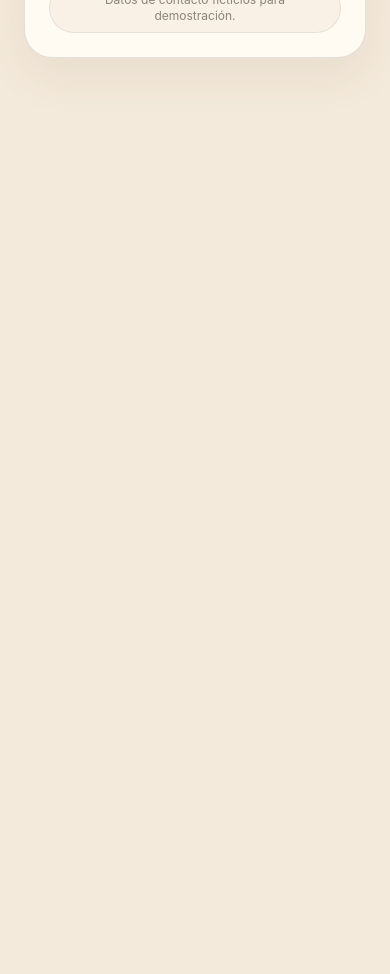
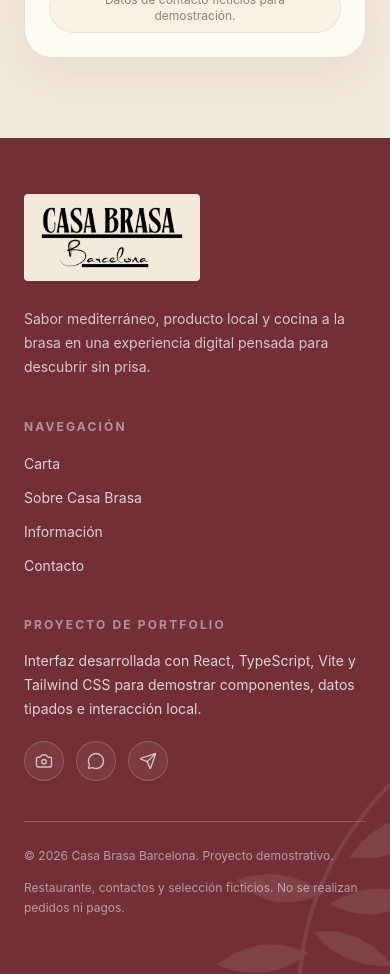
Before and after one commit to alxnrocha/casa-brasa-barcelona, a React (Vite) app: page / in a window 390 px wide. Shown: the part 5180-6154 px from the top of the page. Before the commit the page ends 5318 px from the top, so only its background shows below. Built offline with nearby package versions, Linux system fonts and the light colour scheme.

Commit message:
feat: build responsive portfolio footer

```diff
--- a/src/App.tsx
+++ b/src/App.tsx
@@ -1,3 +1,4 @@
+import { Footer } from './components/Footer'
 import { Header } from './components/Header'
 import { Hero } from './components/Hero'
 import { MenuSection } from './components/MenuSection'
@@ -12,6 +13,7 @@ export function App() {
         <MenuSection />
         <RestaurantInfo />
       </main>
+      <Footer />
     </div>
   )
 }
--- /dev/null
+++ b/src/components/Footer.tsx
@@ -0,0 +1,134 @@
+import { Camera, MessageCircle, Send } from 'lucide-react'
+import { BrandLogo } from './BrandLogo'
+
+const footerNavigation = [
+  { href: '#carta', label: 'Carta' },
+  { href: '#sobre', label: 'Sobre Casa Brasa' },
+  { href: '#informacion', label: 'Información' },
+  { href: '#contacto', label: 'Contacto' },
+] as const
+
+const socialPlatforms = [
+  { icon: Camera, label: 'Galería social' },
+  { icon: MessageCircle, label: 'Comunidad' },
+  { icon: Send, label: 'Novedades' },
+] as const
+
+export function Footer() {
+  return (
+    <footer className="relative overflow-hidden bg-wine px-6 py-14 text-white sm:px-10 lg:px-16">
+      <div
+        className="pointer-events-none absolute -bottom-16 -right-12 size-72 opacity-[0.09]"
+        aria-hidden="true"
+      >
+        <svg
+          className="size-full"
+          viewBox="0 0 280 280"
+          fill="none"
+          xmlns="http://www.w3.org/2000/svg"
+        >
+          <path
+            d="M145 250C143 181 164 105 232 35"
+            stroke="currentColor"
+            strokeWidth="4"
+            strokeLinecap="round"
+          />
+          <path
+            d="M174 150C203 133 229 131 260 141C238 159 213 168 174 150Z"
+            fill="currentColor"
+          />
+          <path
+            d="M154 197C120 183 92 188 65 209C94 220 125 221 154 197Z"
+            fill="currentColor"
+          />
+          <path
+            d="M194 104C213 77 237 64 270 62C258 91 235 111 194 104Z"
+            fill="currentColor"
+          />
+          <path
+            d="M159 177C190 173 215 184 236 210C203 211 178 201 159 177Z"
+            fill="currentColor"
+          />
+          <path
+            d="M170 139C143 120 116 116 84 126C106 149 134 155 170 139Z"
+            fill="currentColor"
+          />
+        </svg>
+      </div>
+
+      <div className="relative mx-auto max-w-[80rem]">
+        <div className="grid gap-10 border-b border-white/18 pb-10 md:grid-cols-[1.1fr_0.7fr_1fr] md:gap-8">
+          <div>
+            <a
+              href="#inicio"
+              className="inline-block rounded-sm bg-cream px-4 py-3 focus-visible:outline-2 focus-visible:outline-offset-4 focus-visible:outline-white"
+              aria-label="Casa Brasa Barcelona, volver al inicio"
+            >
+              <BrandLogo className="w-36" />
+            </a>
+            <p className="mt-5 max-w-sm text-sm leading-6 text-white/72">
+              Sabor mediterráneo, producto local y cocina a la brasa en una
+              experiencia digital pensada para descubrir sin prisa.
+            </p>
+          </div>
+
+          <nav aria-label="Navegación del pie de página">
+            <p className="text-xs font-bold uppercase tracking-[0.18em] text-white/48">
+              Navegación
+            </p>
+            <ul className="mt-4 space-y-2.5">
+              {footerNavigation.map((item) => (
+                <li key={item.href}>
+                  <a
+                    className="rounded-sm text-sm text-white/78 transition-colors hover:text-white focus-visible:outline-2 focus-visible:outline-offset-3 focus-visible:outline-white"
+                    href={item.href}
+                  >
+                    {item.label}
+                  </a>
+                </li>
+              ))}
+            </ul>
+          </nav>
+
+          <div>
+            <p className="text-xs font-bold uppercase tracking-[0.18em] text-white/48">
+              Proyecto de portfolio
+            </p>
+            <p className="mt-4 max-w-sm text-sm leading-6 text-white/78">
+              Interfaz desarrollada con React, TypeScript, Vite y Tailwind CSS
+              para demostrar componentes, datos tipados e interacción local.
+            </p>
+            <div
+              className="mt-5 flex items-center gap-3"
+              aria-label="Canales digitales ilustrativos, no disponibles"
+            >
+              {socialPlatforms.map(({ icon: Icon, label }) => (
+                <span
+                  className="flex size-10 items-center justify-center rounded-full border border-white/18 bg-white/6 text-white/68"
+                  title={`${label}, canal ilustrativo`}
+                  key={label}
+                >
+                  <Icon aria-hidden="true" size={18} strokeWidth={1.8} />
+                  <span className="sr-only">
+                    {label}, canal ilustrativo sin enlace externo
+                  </span>
+                </span>
+              ))}
+            </div>
+          </div>
+        </div>
+
+        <div className="flex flex-col gap-3 pt-6 text-xs leading-5 text-white/52 sm:flex-row sm:items-center sm:justify-between">
+          <p>
+            © {new Date().getFullYear()} Casa Brasa Barcelona. Proyecto
+            demostrativo.
+          </p>
+          <p>
+            Restaurante, contactos y selección ficticios. No se realizan
+            pedidos ni pagos.
+          </p>
+        </div>
+      </div>
+    </footer>
+  )
+}
```
